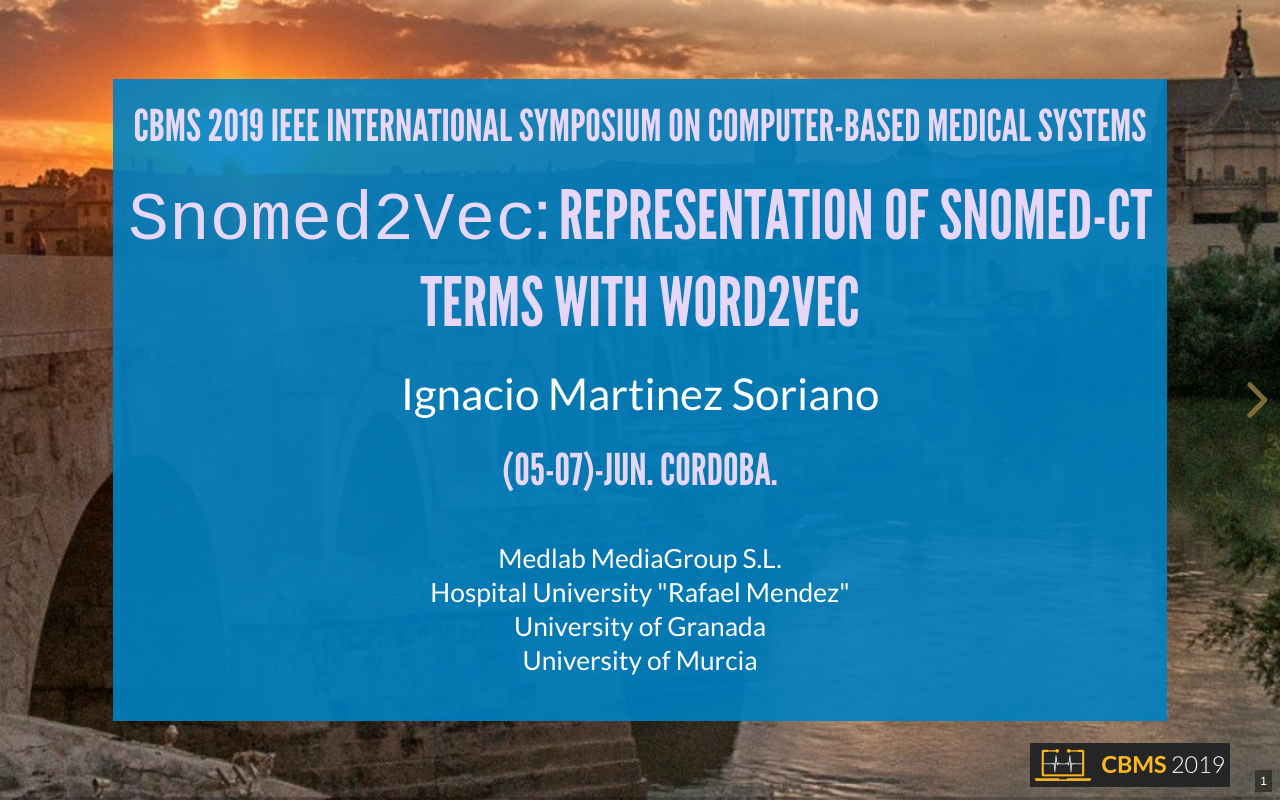
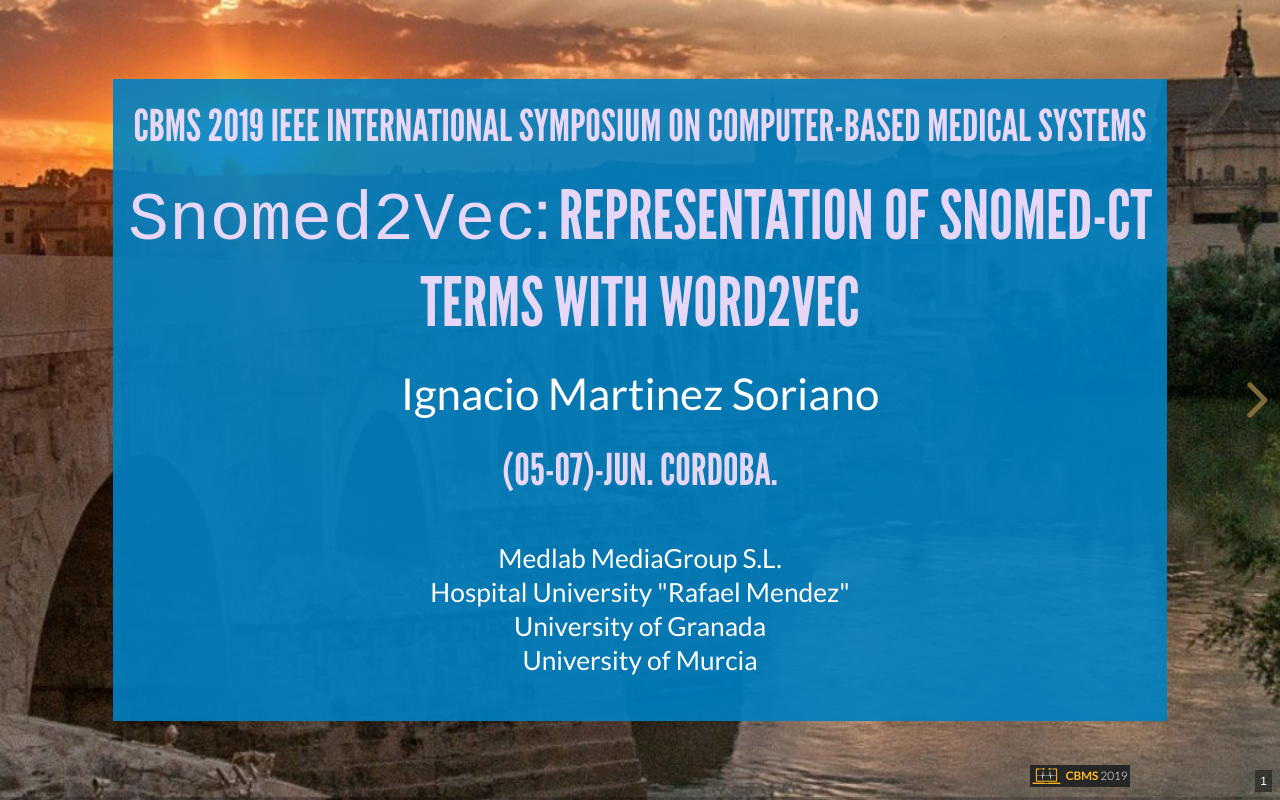
Before and after one commit to NachusS/cbms2019, a plain HTML site: page index.html in a window 1280 px wide. Drawn offline with Linux system fonts and the light colour scheme.

Commit message:
Second Change

```diff
--- a/index.html
+++ b/index.html
@@ -277,7 +277,7 @@
 		</div>
 
 	<div style="position: absolute; bottom: 10px; left: 100%;  margin-left: -250px">
-				<img src="images/logo-02-cbms2019.png">
+				<img src="images/logo-02-cbms2019_100x22.png">
 	</div>
 		<script src="js/reveal.js"></script>
 
```
